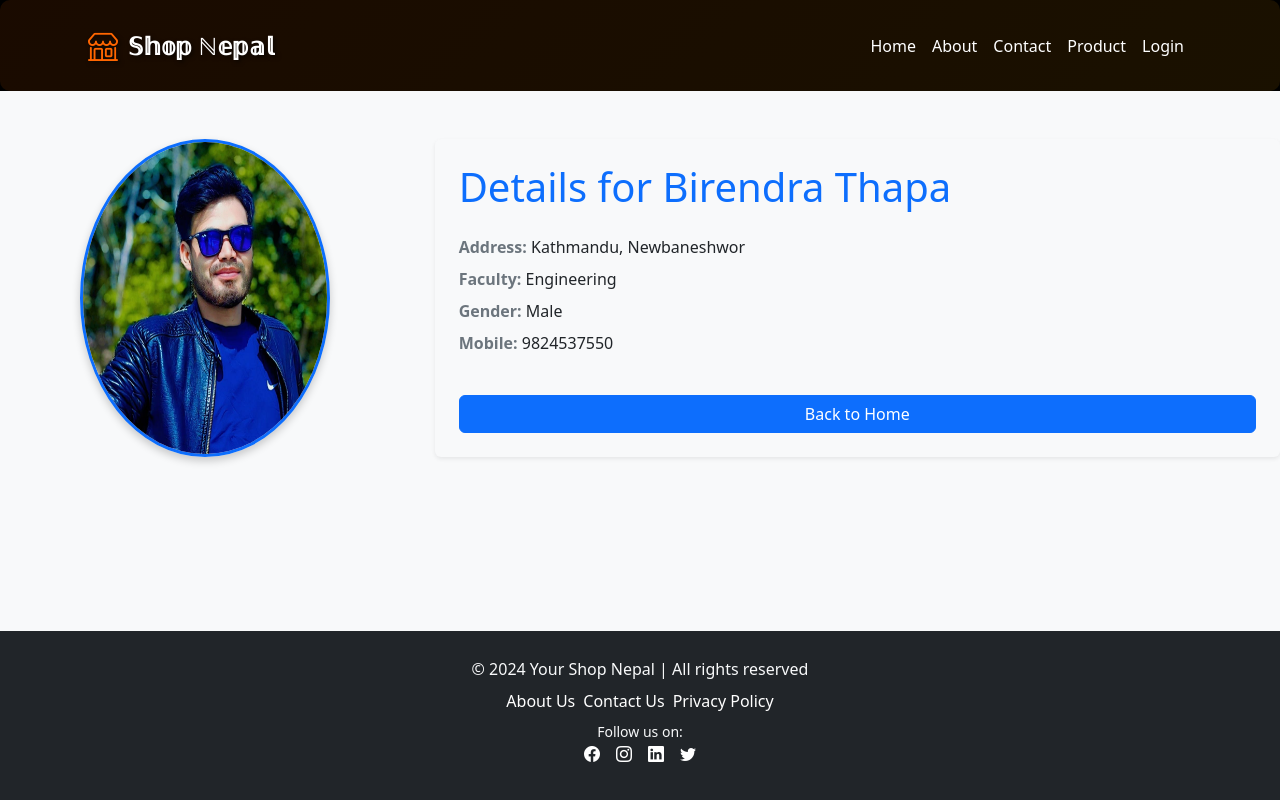
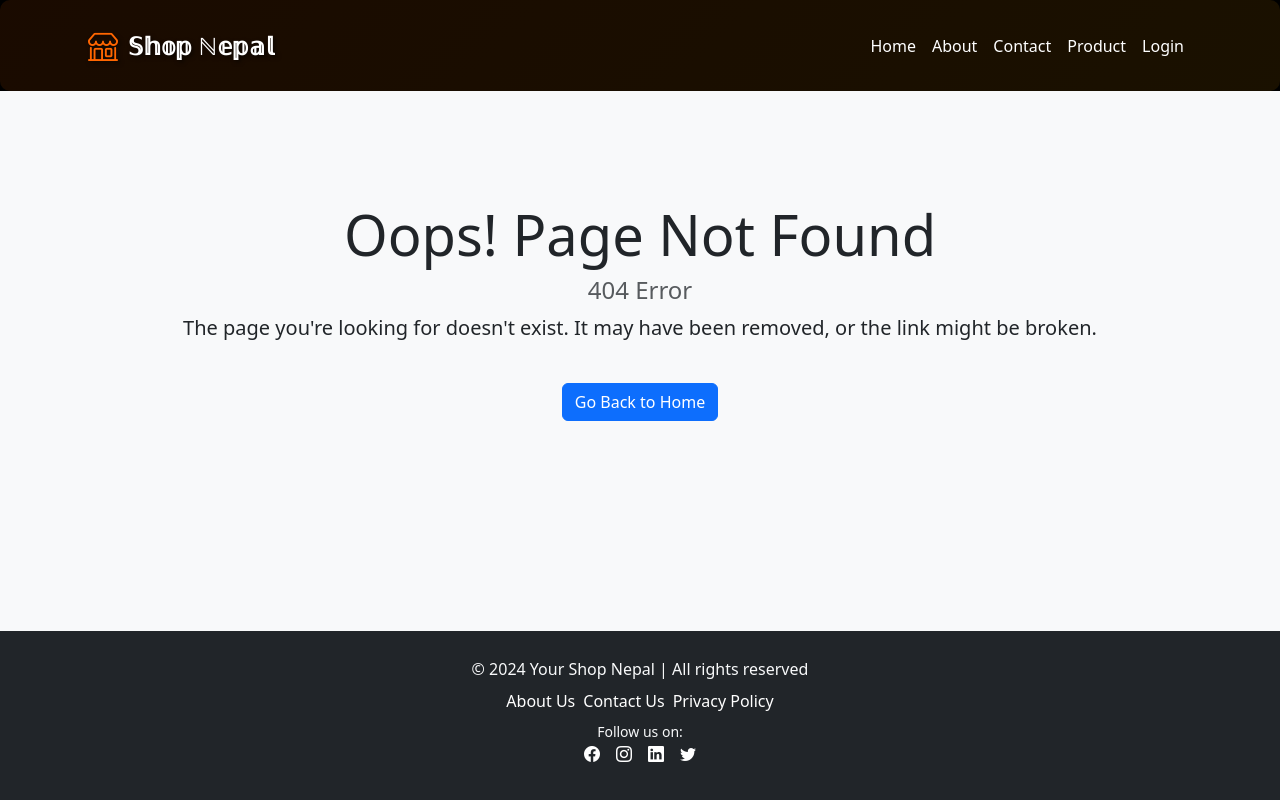
Before and after one commit to sponsorname/React-project, a React (Vite) app: page /home/1 in a window 1280 px wide. Built offline with nearby package versions, Linux system fonts and the light colour scheme.

Commit message:
about us home page  Updated.

```diff
--- a/src/App.tsx
+++ b/src/App.tsx
@@ -10,7 +10,6 @@ import About from "#components/About";
 import Contact from "#components/Contact";
 import PageNotFound from "#components/Error 404";
 import Home from "#components/Home";
-import Detail from '#components/Detail';
 import Product from '#components/Product';
 import ProductDetails from '#components/ProductDetails';
 import Login from '#components/Login';
@@ -20,7 +19,6 @@ const router = createBrowserRouter(
     <>
     <Route path="/" element={<Home />} />
       <Route path="/home" element={<Home />} />
-      <Route path="/home/:id" element={<Detail />} />
       <Route path="/about" element={<About />} />
       <Route path="/contact" element={<Contact />} />
       <Route path="/product" element={<Product />} />
--- a/src/components/Detail/index.tsx
+++ /dev/null
@@ -1,68 +0,0 @@
-import React from 'react';
-import { useParams, useNavigate } from 'react-router-dom';
-import data from '#data/Students';
-import Container from '#components/Container';
-
-const Detail: React.FC = () => {
-  const { id } = useParams<{ id: string }>();
-  const navigate = useNavigate();
-  const student = data.find((item) => item.ID.toString() === id);
-
-  if (!student) {
-    return (
-      <Container>
-        <div className="text-center my-5">
-          <h2 className="display-4">No details found for ID: {id}</h2>
-        </div>
-      </Container>
-    );
-  }
-
-  return (
-    <Container>
-      <div className="my-5">
-        <div className="row align-items-stretch">
-          <div className="col-md-4 d-flex justify-content-center">
-            <img
-              src={student.photo}
-              alt={student.Name}
-              className="img-fluid rounded-circle border border-3 border-primary"
-              style={{
-                maxWidth: '250px',
-                height: 'auto',
-                boxShadow: '0 4px 8px rgba(0, 0, 0, 0.2)'
-              }}
-            />
-          </div>
-          <div className="col-md-8">
-            <div className="bg-light p-4 rounded shadow-sm d-flex flex-column h-100">
-              <h1 className="mb-4 text-primary">Details for {student.Name}</h1>
-              <p className="mb-2">
-                <strong className="text-secondary">Address:</strong> {student.Address}
-              </p>
-              <p className="mb-2">
-                <strong className="text-secondary">Faculty:</strong> {student.Faculty}
-              </p>
-              <p className="mb-2">
-                <strong className="text-secondary">Gender:</strong> {student.Gender}
-              </p>
-              <p className="mb-4">
-                <strong className="text-secondary">Mobile:</strong> {student.Mobile_no}
-              </p>
-              <div className="mt-auto">
-                <button
-                  className="btn btn-primary w-100 mt-3"
-                  onClick={() => navigate('/home')}
-                >
-                  Back to Home
-                </button>
-              </div>
-            </div>
-          </div>
-        </div>
-      </div>
-    </Container>
-  );
-};
-
-export default Detail;
--- a/src/components/Home/index.tsx
+++ b/src/components/Home/index.tsx
@@ -1,183 +1,168 @@
-import React from "react";
+import React, { useState, useEffect } from "react";
 import { Link } from "react-router-dom";
 import Container from "#components/Container";
 
+interface Product {
+  id: number;
+  title: string;
+  price: number;
+  description: string;
+  image: string;
+}
+
 const Home: React.FC = () => {
+  const [products, setProducts] = useState<Product[]>([]);
+  const [searchTerm, setSearchTerm] = useState("");
+  const [filteredProducts, setFilteredProducts] = useState<Product[]>([]);
+
+  // Fetch products from the API
+  useEffect(() => {
+    fetch("https://fakestoreapi.com/products")
+      .then((res) => res.json())
+      .then((data) => setProducts(data))
+      .catch((err) => console.error("Error fetching products:", err));
+  }, []);
+
+  // Filter products based on search term
+  useEffect(() => {
+    const filtered = products.filter((product) =>
+      product.title.toLowerCase().includes(searchTerm.toLowerCase())
+    );
+    setFilteredProducts(filtered);
+  }, [searchTerm, products]);
+
   return (
     <Container>
       {/* Hero Section */}
       <div
         className="hero-section text-light text-center d-flex flex-column justify-content-center align-items-center"
         style={{
-          height: '100vh', // Full height of the viewport
-          background: 'linear-gradient(to right, #ac8e63, #976d2b)', // Coffee gradient
-          backgroundSize: 'cover',
-          backgroundPosition: 'center',
-          position: 'relative'
+          height: "100vh",
+          background: "linear-gradient(to right, #ac8e63, #976d2b)",
+          backgroundSize: "cover",
+          backgroundPosition: "center",
+          position: "relative",
         }}
       >
         <div
           className="overlay"
           style={{
-            position: 'absolute',
+            position: "absolute",
             top: 0,
             left: 0,
-            width: '100%',
-            height: '100%',
-            backgroundColor: 'rgba(0, 0, 0, 0.4)' // Slight dark overlay
+            width: "100%",
+            height: "100%",
+            backgroundColor: "rgba(0, 0, 0, 0.4)",
           }}
         ></div>
         <div
           style={{
             zIndex: 1,
-            textAlign: 'center',
-            padding: '20px',
-            maxWidth: '800px', // Ensuring content doesn't get too wide
+            textAlign: "center",
+            padding: "20px",
+            maxWidth: "800px",
           }}
         >
           <h1 className="display-4">Welcome to Our Shop</h1>
           <p className="lead">Find amazing deals and shop your favorite products</p>
+
           {/* Search Bar */}
-<div className="search-bar-container my-4" style={{ position: 'relative', maxWidth: '400px', margin: '0 auto' }}>
+          <div
+            className="search-bar-container my-4"
+            style={{
+              position: "relative",
+              maxWidth: "400px",
+              margin: "0 auto",
+            }}
+          >
             <input
               type="text"
               className="form-control form-control-sm"
               placeholder="Search for products..."
+              value={searchTerm}
+              onChange={(e) => setSearchTerm(e.target.value)} // Update search term
               style={{
-      width: '100%',
-      borderRadius: '25px',
-      border: '1px solid #adb5bd',
-      backgroundColor: '#f8f9fa',
-      padding: '12px 45px 12px 20px', // Adjusted padding for more space around text
-      fontSize: '14px',
-      transition: 'all 0.3s ease', // Smooth transition for hover effect
-      boxShadow: '0 4px 6px rgba(0, 0, 0, 0.1)', // Subtle shadow
+                width: "100%",
+                borderRadius: "25px",
+                border: "1px solid #adb5bd",
+                backgroundColor: "#f8f9fa",
+                padding: "12px 45px 12px 20px",
+                fontSize: "14px",
+                transition: "all 0.3s ease",
+                boxShadow: "0 4px 6px rgba(0, 0, 0, 0.1)",
               }}
-    onFocus={(e) => (e.target.style.border = '1px solid #ff6600')} // Change border on focus
-    onBlur={(e) => (e.target.style.border = '1px solid #adb5bd')} // Restore on blur
             />
-  {/* Search Icon */}
             <i
               className="bi bi-search"
               style={{
-      position: 'absolute',
-      top: '50%',
-      right: '15px',
-      transform: 'translateY(-50%)',
-      color: '#6c757d',
-      fontSize: '20px', // Slightly larger icon
-      cursor: 'pointer',
+                position: "absolute",
+                top: "50%",
+                right: "15px",
+                transform: "translateY(-50%)",
+                color: "#6c757d",
+                fontSize: "20px",
+                cursor: "pointer",
               }}
             ></i>
 
-  {/* Animated Background (Optional) */}
-  <div
-    className="search-animation"
+            {/* Display Filtered Results only if searchTerm is not empty */}
+            {searchTerm && filteredProducts.length > 0 && (
+              <ul
+                className="list-group position-absolute w-100"
                 style={{
-      position: 'absolute',
-      top: 0,
-      left: 0,
-      width: '100%',
-      height: '100%',
-      borderRadius: '25px',
-      background: 'linear-gradient(135deg, rgba(255, 102, 0, 0.1), rgba(255, 165, 0, 0.1))', // Soft gradient
-      animation: 'pulse 2s infinite ease-in-out',
+                  top: "110%",
+                  backgroundColor: "white",
+                  borderRadius: "10px",
+                  boxShadow: "0 4px 8px rgba(0, 0, 0, 0.1)",
                 }}
-  ></div>
+              >
+                {filteredProducts.map((product) => (
+                  <li
+                    key={product.id}
+                    className="list-group-item"
+                    style={{ cursor: "pointer" }}
+                  >
+                    <Link
+                      to={`/product/${product.id}`}
+                      style={{ textDecoration: "none", color: "inherit" }}
+                    >
+                      {product.title}
+                    </Link>
+                  </li>
+                ))}
+              </ul>
+            )}
           </div>
 
-{/* CSS for pulsating animation */}
-<style>
-  {`
-    @keyframes pulse {
-      0% {
-        opacity: 0.7;
-      }
-      50% {
-        opacity: 1;
-      }
-      100% {
-        opacity: 0.7;
-      }
-    }
-  `}
-</style>
-
-
           <Link
-  to="/products"
+            to="/product"
             className="btn btn-lg mt-3"
             style={{
-    backgroundColor: '#ff6600', // Custom background color
-    color: 'white', // Button text color
-    borderRadius: '30px', // Rounded corners
-    padding: '10px 30px', // Padding for better size
-    boxShadow: '0 4px 8px rgba(0, 0, 0, 0.2)', // Subtle shadow for depth
-    transition: 'all 0.3s ease-in-out' // Smooth transition for hover effects
+              backgroundColor: "#ff6600",
+              color: "white",
+              borderRadius: "30px",
+              padding: "10px 30px",
+              boxShadow: "0 4px 8px rgba(0, 0, 0, 0.2)",
+              transition: "all 0.3s ease-in-out",
             }}
             onMouseEnter={(e) => {
-    e.currentTarget.style.backgroundColor = '#e65c00'; // Darker on hover
-    e.currentTarget.style.transform = 'scale(1.05)'; // Slightly bigger on hover
+              e.currentTarget.style.backgroundColor = "#e65c00";
+              e.currentTarget.style.transform = "scale(1.05)";
             }}
             onMouseLeave={(e) => {
-    e.currentTarget.style.backgroundColor = '#ff6600'; // Return to normal color
-    e.currentTarget.style.transform = 'scale(1)'; // Return to normal size
+              e.currentTarget.style.backgroundColor = "#ff6600";
+              e.currentTarget.style.transform = "scale(1)";
             }}
           >
             Shop Now
           </Link>
-
         </div>
       </div>
 
       {/* Features Section */}
       <div className="container my-5">
         <div className="row text-center">
-          <div className="col-md-4 mb-4">
-            <div
-              className="card border-0 shadow-lg h-100"
-              style={{ backgroundColor: '#e3f2fd' }} // Light blue background
-            >
-              <div className="card-body d-flex flex-column">
-                <i className="bi bi-cart-fill display-3 text-primary"></i>
-                <h5 className="card-title mt-3 text-primary">Products</h5>
-                <p className="card-text text-muted">Browse our extensive product range.</p>
-                <Link to="/product" className="btn btn-primary mt-auto">
-                  View Products
-                </Link>
-              </div>
-            </div>
-          </div>
-          <div className="col-md-4 mb-4">
-            <div
-              className="card border-0 shadow-lg h-100"
-              style={{ backgroundColor: '#e8f5e9' }} // Light green background
-            >
-              <div className="card-body d-flex flex-column">
-                <i className="bi bi-tags-fill display-3 text-success"></i>
-                <h5 className="card-title mt-3 text-success">Deals</h5>
-                <p className="card-text text-muted">Discover our latest discounts and special offers.</p>
-                <Link to="#" className="btn btn-success mt-auto">
-                  Explore Deals
-                </Link>
-              </div>
-            </div>
-          </div>
-          <div className="col-md-4 mb-4">
-            <div
-              className="card border-0 shadow-lg h-100"
-              style={{ backgroundColor: '#fff8e1' }} // Light yellow background
-            >
-              <div className="card-body d-flex flex-column">
-                <i className="bi bi-info-circle-fill display-3 text-warning"></i>
-                <h5 className="card-title mt-3 text-warning">About Us</h5>
-                <p className="card-text text-muted">Learn more about our story and values.</p>
-                <Link to="/about" className="btn btn-warning mt-auto">
-                  About Us
-                </Link>
-              </div>
-            </div>
-          </div>
+          {/* Feature cards */}
         </div>
       </div>
     </Container>
--- a/src/data/Students/index.tsx
+++ /dev/null
@@ -1,152 +0,0 @@
-// src/data/index.tsx
-import birendra from "#assets/Image/birendra.jpg"
-import sarala from "#assets/Image/sarala.jpg"
-
-let data = [
-  {
-    ID:1 ,
-    Name: "Birendra Thapa",
-    Address: "Kathmandu, Newbaneshwor",
-    Mobile_no: 9824537550,
-    Gender: "Male",
-    Faculty: "Engineering",
-    photo: birendra,
-  },
-  {
-    ID: 2,
-    Name: "Sarala Regmi",
-    Address: "Surkhet, Khajura",
-    Mobile_no: 9824537609,
-    Gender: "Female",
-    Faculty: "English",
-    photo: sarala,
-  },
-  {
-    ID: 3,
-    Name: "Nabin Thapa",
-    Address: "Pokhara, Newroad",
-    Mobile_no: 9824537678,
-    Gender: "Male",
-    Faculty: "Science",
-    photo: "https://via.placeholder.com/150",
-  },
-  {
-    ID: 4,
-    Name: "Bipana Bogati",
-    Address: "Kathmandu, Newroad",
-    Mobile_no: 9824537550,
-    Gender: "Female",
-    Faculty: "Engineering",
-    photo: "https://via.placeholder.com/150",
-  },
-  {
-    ID: 5,
-    Name: "Manisha Regmi",
-    Address: "Surkhet, Khajura",
-    Mobile_no: 9824537656,
-    Gender: "Female",
-    Faculty: "English",
-    photo: "https://via.placeholder.com/150",
-  },
-  {
-    ID: 6,
-    Name: "Ramit Basnet",
-    Address: "Pakistan, Newwork",
-    Mobile_no: 9824537660,
-    Gender: "Male",
-    Faculty: "Science",
-    photo: "https://via.placeholder.com/150",
-  },
-  {
-    ID: 7,
-    Name: "Rabinaa G.c",
-    Address: "Kathmandu, Banepaa",
-    Mobile_no: 9824537545,
-    Gender: "Female",
-    Faculty: "Engineering",
-    photo: "https://via.placeholder.com/150",
-  },
-  {
-    ID: 8,
-    Name: "Manisha Koirala",
-    Address: "Surkhet, Taatapaani",
-    Mobile_no: 9824537678,
-    Gender: "Female",
-    Faculty: "English",
-    photo: "https://via.placeholder.com/150",
-  },
-  {
-    ID: 9,
-    Name: "Khusi Thapa",
-    Address: "Pokhara, Jamal",
-    Mobile_no: 9824537666,
-    Gender: "Male",
-    Faculty: "Science",
-    photo: "https://via.placeholder.com/150",
-  },
-  {
-    ID: 10,
-    Name: "Laxmi Thapa",
-    Address: "Kathmandu, Newbaneshwor",
-    Mobile_no: 98245375562,
-    Gender: "Male",
-    Faculty: "Engineering",
-    photo: "https://via.placeholder.com/150",
-  },
-  {
-    ID: 11,
-    Name: "Dipa Rawat",
-    Address: "Surkhet, Khajura",
-    Mobile_no: 9824537678,
-    Gender: "Female",
-    Faculty: "English",
-    photo: "https://via.placeholder.com/150",
-  },
-  {
-    ID: 12,
-    Name: "Nabina Thapa",
-    Address: "Pokhara, Newroad",
-    Mobile_no: 9824537666,
-    Gender: "FaMale",
-    Faculty: "Science",
-    photo: "https://via.placeholder.com/150",
-  },
-  {
-    ID: 13,
-    Name: "Birendra Thapa",
-    Address: "Kathmandu, Newbaneshwor",
-    Mobile_no: 9824537556,
-    Gender: "Male",
-    Faculty: "Engineering",
-    photo: "https://via.placeholder.com/150",
-  },
-  {
-    ID: 14,
-    Name: "Sarala Regmi",
-    Address: "Surkhet, Khajura",
-    Mobile_no: 9824537675,
-    Gender: "Female",
-    Faculty: "English",
-    photo: "https://via.placeholder.com/150",
-  },
-  {
-    ID: 15,
-    Name: "Nabin Thapa",
-    Address: "Kalikot, Pokhari",
-    Mobile_no: 9824537666,
-    Gender: "Male",
-    Faculty: "Science",
-    photo: "https://via.placeholder.com/150",
-  },
-  {
-    ID: 16,
-    Name: "kamal Rana",
-    Address: "Dailekh, Bazar",
-    Mobile_no: 9825376698,
-    Gender: "Male",
-    Faculty: "Science",
-    photo: "https://via.placeholder.com/150",
-  },
-];
-
-export default data;
```
Lines whose indentation alone changed are shown as unchanged.
